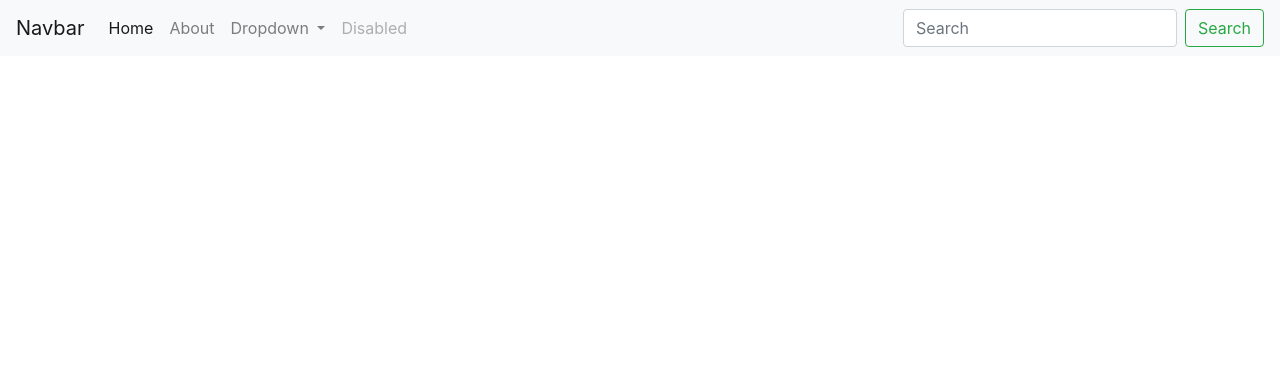
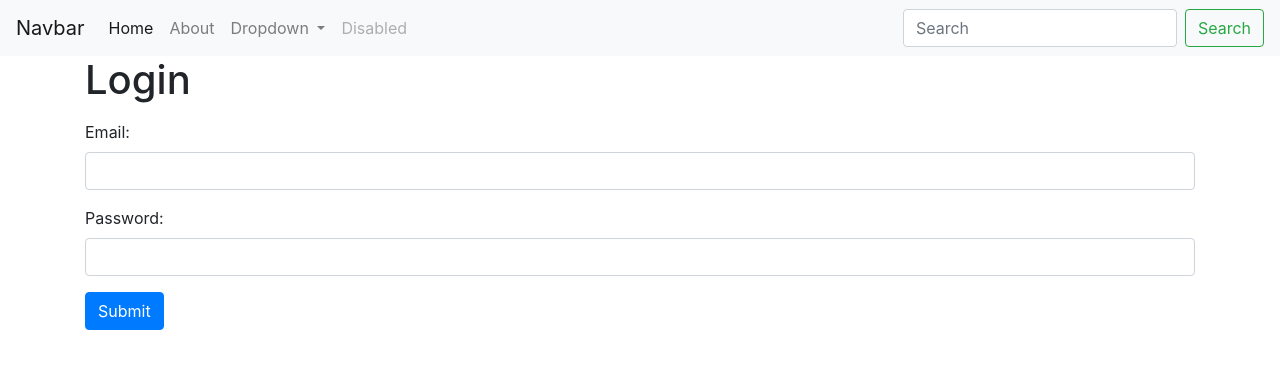
Before and after one commit to vue-tang-clan/vuejs-cookbook-app, a Vue app: page /#/login in a window 1280 px wide. Shown: the top 368 px of the page. Built offline with nearby package versions, Linux system fonts and the light colour scheme.

Commit message:
Add authentication components (signup, login, logout)

```diff
--- a/src/main.js
+++ b/src/main.js
@@ -1,10 +1,16 @@
-import Vue from 'vue'
-import App from './App.vue'
-import router from './router'
+import Vue from "vue";
+import App from "./App.vue";
+import router from "./router";
+import axios from "axios";
 
-Vue.config.productionTip = false
+var jwt = localStorage.getItem("jwt");
+if (jwt) {
+  axios.defaults.headers.common["Authorization"] = jwt;
+}
+
+Vue.config.productionTip = false;
 
 new Vue({
   router,
   render: h => h(App)
-}).$mount('#app')
+}).$mount("#app");
--- a/src/router.js
+++ b/src/router.js
@@ -2,6 +2,9 @@
 import Router from "vue-router";
 import Home from "./views/Home.vue";
 import Silence from "./views/Silence.vue";
+import Signup from "./views/Signup.vue";
+import Login from "./views/Login.vue";
+import Logout from "./views/Logout.vue";
 
 Vue.use(Router);
 
@@ -18,6 +21,21 @@
       component: Silence
     },
     {
+      path: "/signup",
+      name: "signup",
+      component: Signup
+    },
+    {
+      path: "/login",
+      name: "login",
+      component: Login
+    },
+    {
+      path: "/logout",
+      name: "logout",
+      component: Logout
+    },
+    {
       path: "/about",
       name: "about",
       // route level code-splitting
--- /dev/null
+++ b/src/views/Login.vue
@@ -0,0 +1,57 @@
+<template>
+  <div class="login">
+    <div class="container">
+      <form v-on:submit.prevent="submit()">
+        <h1>Login</h1>
+        <ul>
+          <li class="text-danger" v-for="error in errors">{{ error }}</li>
+        </ul>
+        <div class="form-group">
+          <label>Email:</label>
+          <input type="email" class="form-control" v-model="email">
+        </div>
+        <div class="form-group">
+          <label>Password:</label>
+          <input type="password" class="form-control" v-model="password">
+        </div>
+        <input type="submit" class="btn btn-primary" value="Submit">
+      </form>
+    </div>
+  </div>
+</template>
+
+<script>
+import axios from "axios";
+
+export default {
+  template: "#login-page",
+  data: function() {
+    return {
+      email: "",
+      password: "",
+      errors: []
+    };
+  },
+  methods: {
+    submit: function() {
+      var params = {
+        email: this.email,
+        password: this.password
+      };
+      axios
+        .post("http://localhost:3000/api/v1/sessions", params)
+        .then(response => {
+          axios.defaults.headers.common["Authorization"] =
+            "Bearer " + response.data.jwt;
+          localStorage.setItem("jwt", response.data.jwt);
+          this.$router.push("/");
+        })
+        .catch(error => {
+          this.errors = ["Invalid email or password."];
+          this.email = "";
+          this.password = "";
+        });
+    }
+  }
+};
+</script>
--- /dev/null
+++ b/src/views/Logout.vue
@@ -0,0 +1,16 @@
+<template>
+  <div class="logout">
+  </div>
+</template>
+
+<script>
+import axios from "axios";
+
+export default {
+  created: function() {
+    delete axios.defaults.headers.common["Authorization"];
+    localStorage.removeItem("jwt");
+    this.$router.push("/");
+  }
+};
+</script>
--- /dev/null
+++ b/src/views/Signup.vue
@@ -0,0 +1,63 @@
+<template>
+  <div class="signup">
+    <div class="container">
+      <form v-on:submit.prevent="submit()">
+        <h1>Signup</h1>
+        <ul>
+          <li class="text-danger" v-for="error in errors">{{ error }}</li>
+        </ul>
+        <div class="form-group">
+          <label>Name:</label>
+          <input type="text" class="form-control" v-model="name">
+        </div>
+        <div class="form-group">
+          <label>Email:</label>
+          <input type="email" class="form-control" v-model="email">
+        </div>
+        <div class="form-group">
+          <label>Password:</label>
+          <input type="password" class="form-control" v-model="password">
+        </div>
+        <div class="form-group">
+          <label>Password confirmation:</label>
+          <input type="password" class="form-control" v-model="passwordConfirmation">
+        </div>
+        <input type="submit" class="btn btn-primary" value="Submit">
+      </form>
+    </div>
+  </div>
+</template>
+
+<script>
+import axios from "axios";
+
+export default {
+  data: function() {
+    return {
+      name: "",
+      email: "",
+      password: "",
+      passwordConfirmation: "",
+      errors: []
+    };
+  },
+  methods: {
+    submit: function() {
+      var params = {
+        name: this.name,
+        email: this.email,
+        password: this.password,
+        password_confirmation: this.passwordConfirmation
+      };
+      axios
+        .post("http://localhost:3000/api/v1/users", params)
+        .then(response => {
+          this.$router.push("/login");
+        })
+        .catch(error => {
+          this.errors = error.response.data.errors;
+        });
+    }
+  }
+};
+</script>
```
